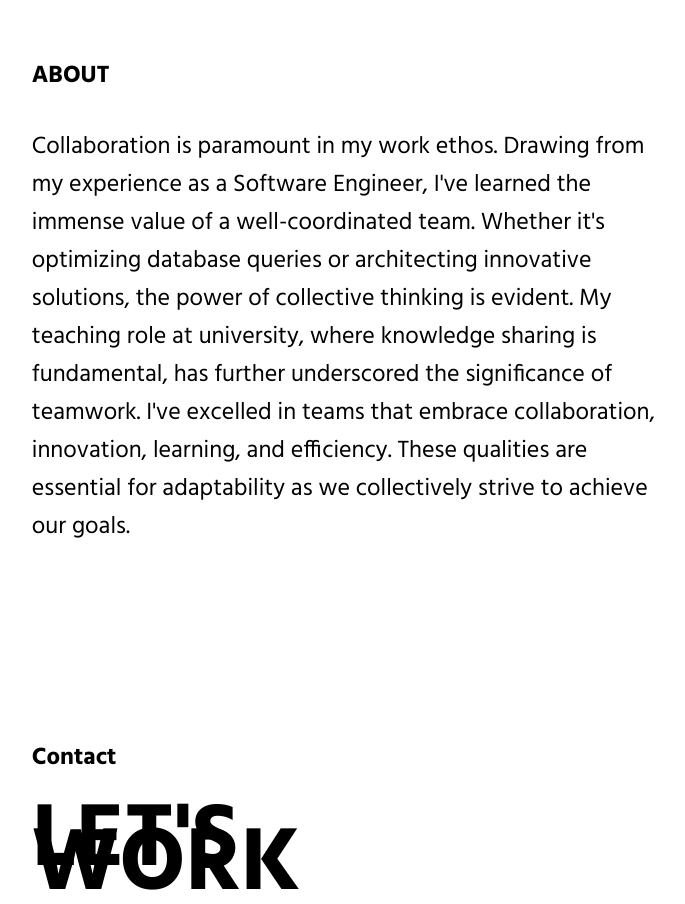
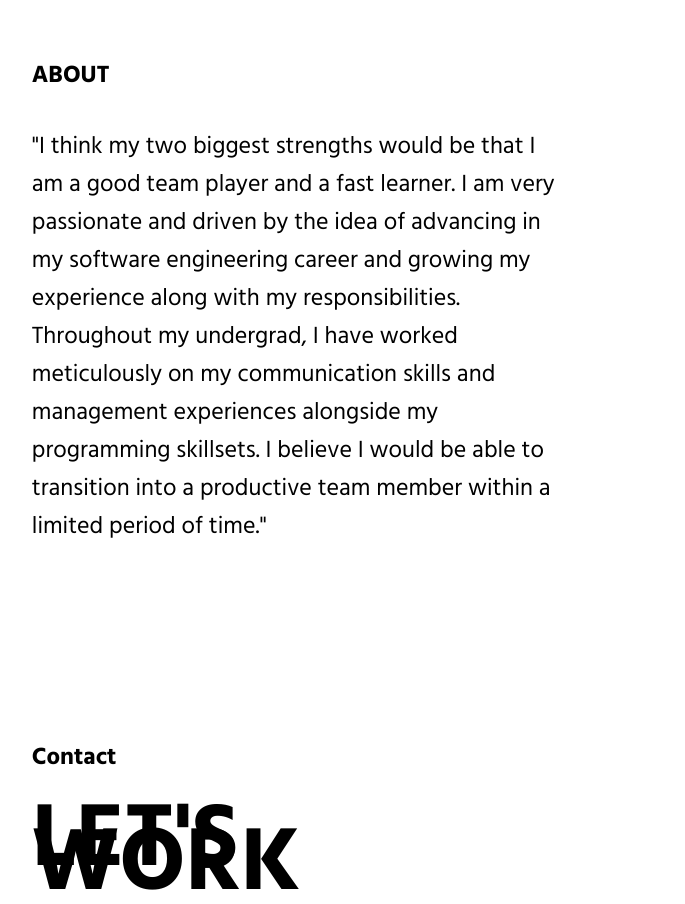
Before and after one commit to anabildebnath/Main-Portfolio-Website, a plain HTML site: page index.html in a window 1280 px wide. Shown: the part 3038-3942 px from the top of the page, without its empty margins (117-802 px from the left). Drawn offline with nearby package versions, Linux system fonts and the light colour scheme.

Commit message:
main page completed

```diff
--- a/index.html
+++ b/index.html
@@ -3,7 +3,7 @@
   <head>
     <meta charset="UTF-8" />
     <meta name="viewport" content="width=device-width, initial-scale=1.0" />
-    <title>Document</title>
+    <title>Anabil Debnath</title>
     <link
       rel="stylesheet"
       href="https://fonts.googleapis.com/css2?family=Material+Symbols+Outlined:opsz,wght,FILL,GRAD@24,400,0,0"
@@ -28,7 +28,9 @@
             <button onclick="scrollToProject()" class="btn-projects ease-out">
               Projects
             </button>
-            <button class="btn-about ease-out">About</button>
+            <button onclick="scrollToAbout()" class="btn-about ease-out">
+              About
+            </button>
             <button class="btn-about ease-out">Open Source Contribution</button>
             <button class="resume ease-out">Resume</button>
             <button onclick="scrollToContact()" class="btn-contact ease-out">
@@ -230,18 +232,7 @@
         <div class="projects alignment" id="targetAbout">
           <h1 class="header">ABOUT</h1>
           <div class="about header">
-            <p>
-              Collaboration is paramount in my work ethos. Drawing from my
-              experience as a Software Engineer, I've learned the immense value
-              of a well-coordinated team. Whether it's optimizing database
-              queries or architecting innovative solutions, the power of
-              collective thinking is evident. My teaching role at university,
-              where knowledge sharing is fundamental, has further underscored
-              the significance of teamwork. I've excelled in teams that embrace
-              collaboration, innovation, learning, and efficiency. These
-              qualities are essential for adaptability as we collectively strive
-              to achieve our goals.
-            </p>
+            <p>"I think my two biggest strengths would be that I am a good team player and a fast learner. I am very passionate and driven by the idea of advancing in my software engineering career and growing my experience along with my responsibilities. Throughout my undergrad, I have worked meticulously on my communication skills and management experiences alongside my programming skillsets. I believe I would be able to transition into a productive team member within a limited period of time."</p>
           </div>
         </div>
 
--- a/style.css
+++ b/style.css
@@ -216,7 +216,7 @@ h1 {
   transition-duration: 0.3s;
 }
 .about {
-  max-width: 65%;
+  max-width: 55%;
   padding: 0;
   margin: 0;
 }
```
